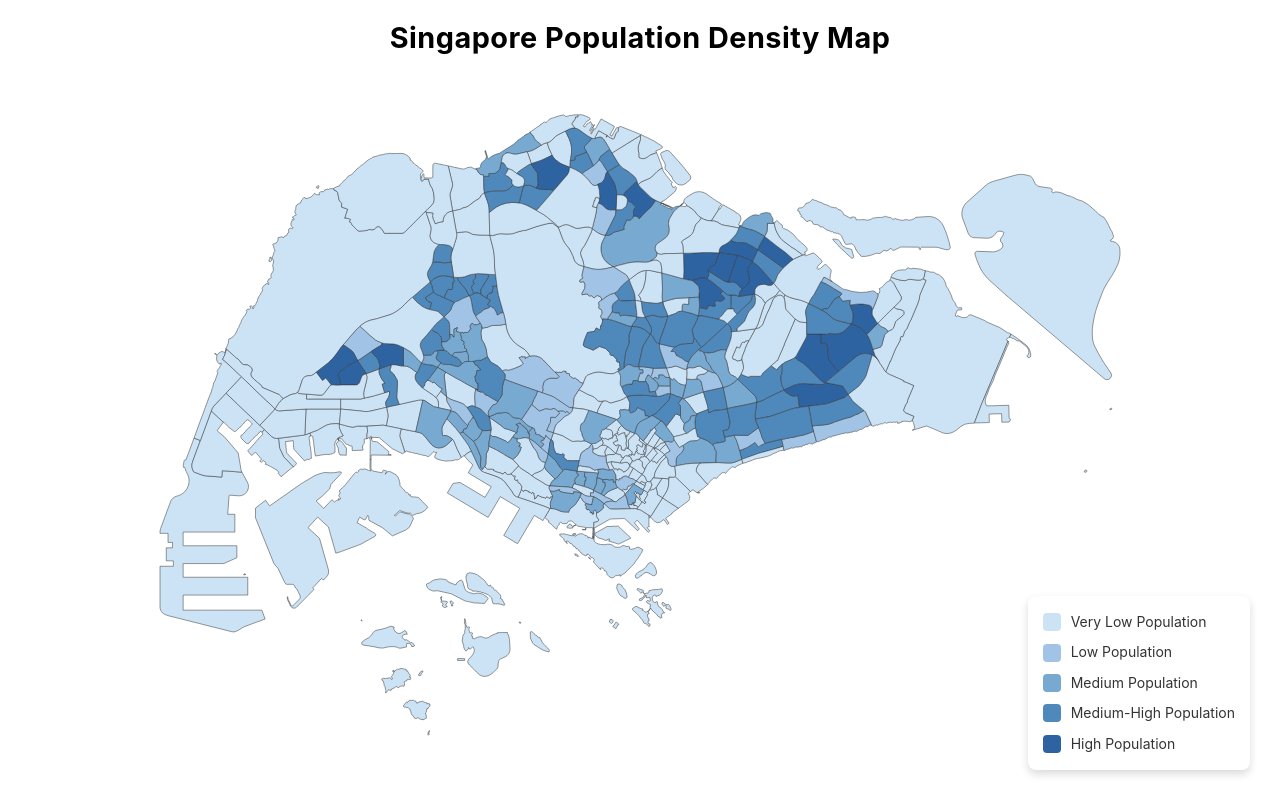
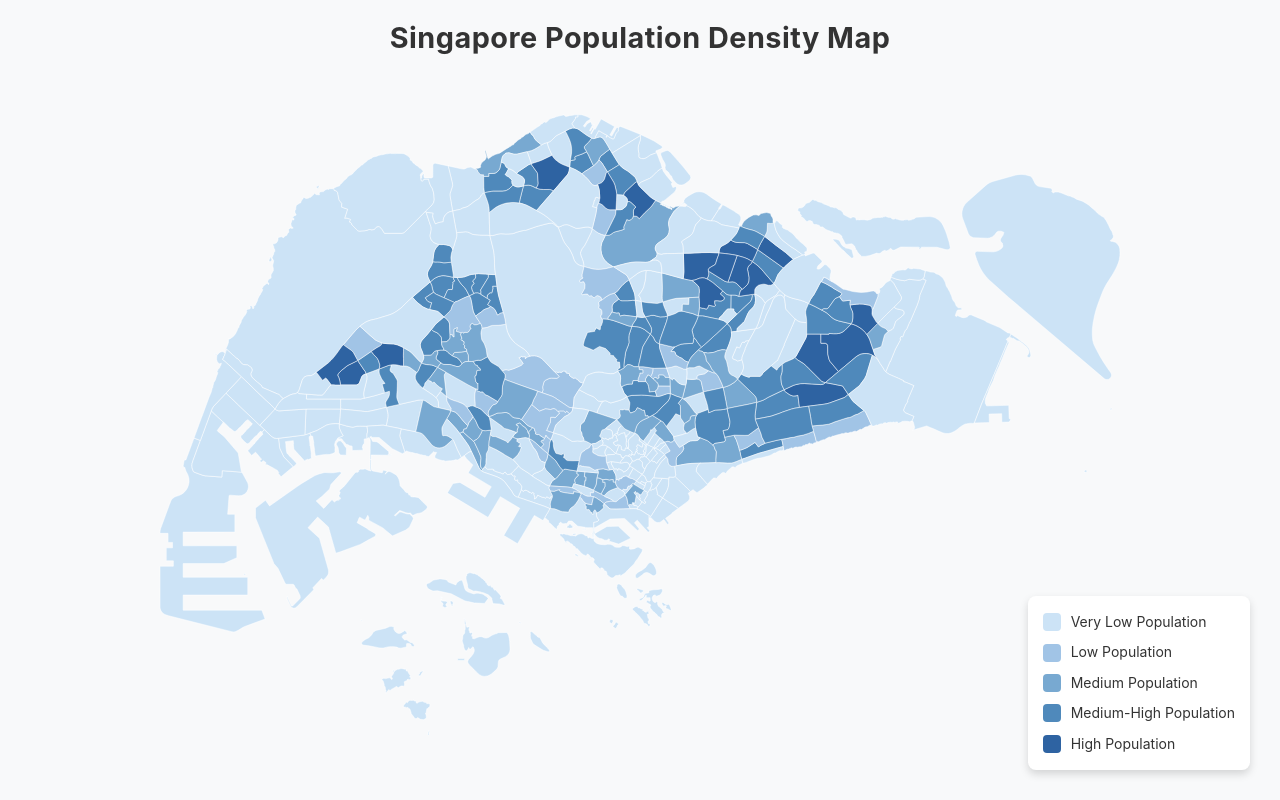
Before and after one commit to shravanii237/HCDIV-4, a plain HTML site: page index.html in a window 1280 px wide. Drawn offline with nearby package versions, Linux system fonts and the light colour scheme.

Commit message:
Update index.html

```diff
--- a/index.html
+++ b/index.html
@@ -10,15 +10,15 @@
       font-family: 'Inter', Arial, sans-serif;
       margin: 0;
       padding: 0;
-      background-color: #ffffff; /* White background */
-      color: #000000; /* Black text for the page */
+      background-color: #f8f9fa;
+      color: #4a4a4a;
     }
 
     h1 {
       text-align: center;
       margin: 20px 0;
       font-size: 1.8em; /* Reduced font size */
-      color: #000000; /* Black title */
+      color: #333333;
       letter-spacing: 0.5px;
     }
 
@@ -31,13 +31,13 @@
     }
 
     svg {
-      border: none; /* No border for the SVG */
+      border: none; /* Removed the border around the SVG */
     }
 
     /* Tooltip Styles */
     #info {
       position: absolute;
-      background-color: #ffffff; /* White tooltip background */
+      background-color: #ffffff;
       padding: 12px 15px;
       border-radius: 6px;
       box-shadow: 0 4px 8px rgba(0, 0, 0, 0.15);
@@ -45,10 +45,9 @@
       line-height: 1.5;
       display: none;
       z-index: 10;
-      color: #333333; /* Dark text for readability */
     }
 
-    /* Legend Styles */
+/* Legend Styles */
     #legend {
       position: absolute;
       bottom: 30px; /* Positioned at the bottom */
@@ -144,7 +143,7 @@
       .enter()
       .append("path")
       .attr("d", path)
-      .attr("stroke", "#333333") /* Dark border between regions */
+      .attr("stroke", "#ffffff")
       .attr("stroke-width", 0.5)
       .attr("fill", d => colorScale(d.properties.population))
       .on("mouseover", (event, d) => {
```
